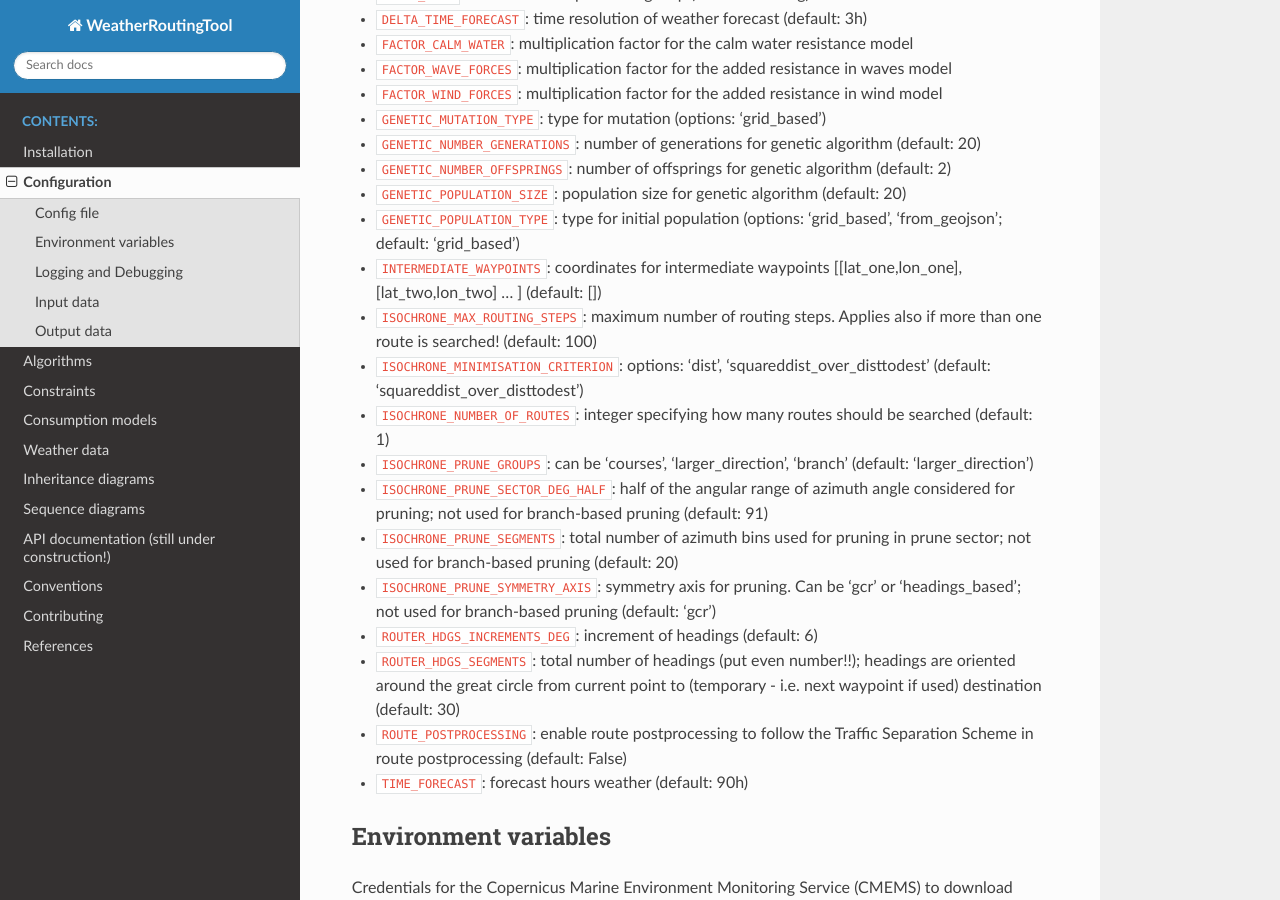
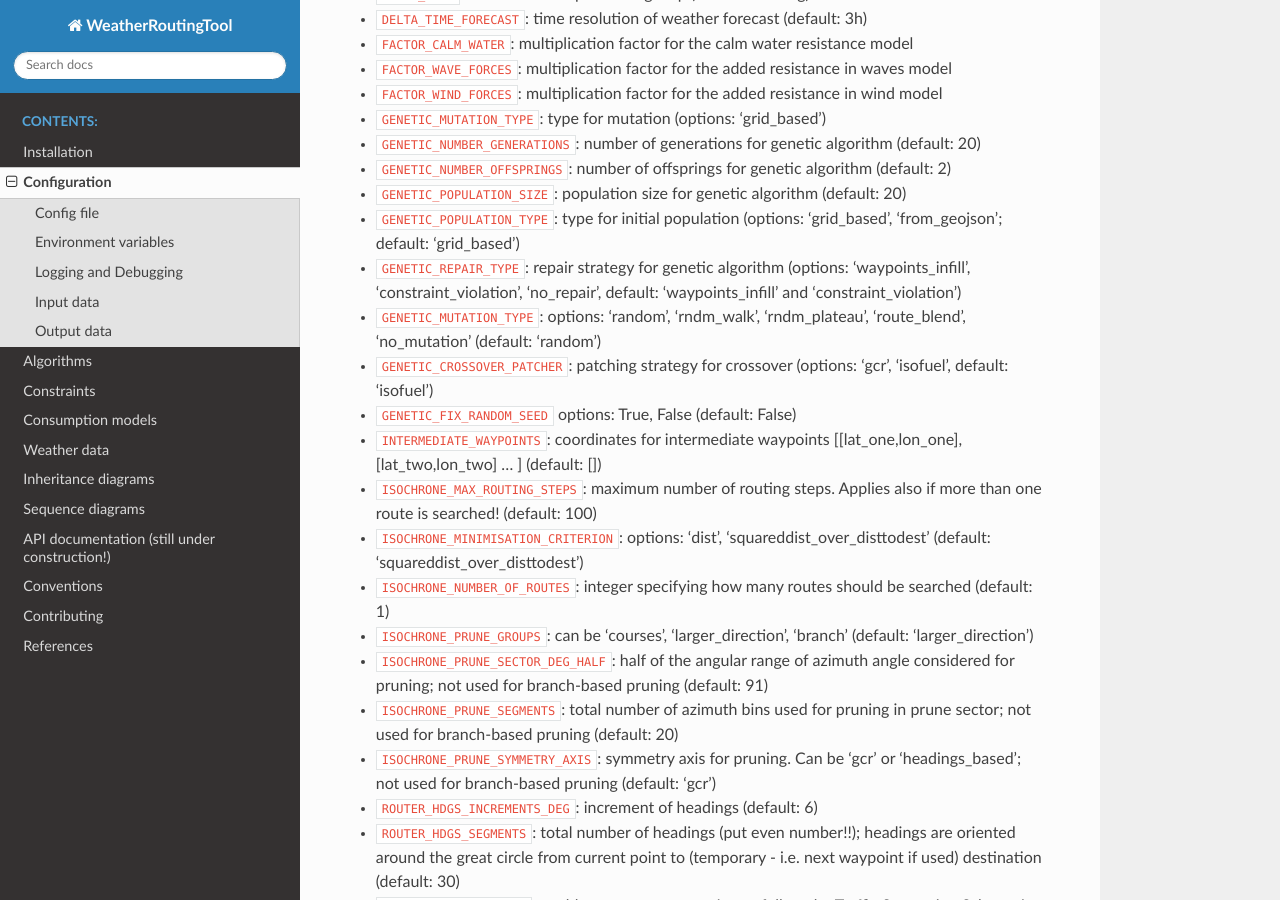
Before and after one commit to 52North/WeatherRoutingTool, a Sphinx documentation site: the page built from docs/source/configuration.rst, in a window 1280 px wide and 900 px high, scrolled down 2466 px. Built offline with Sphinx 7.4.7 and the Read the Docs theme 3.1.0, drawn with Linux system fonts in a browser that asks for light colours.

Commit message:
docu: add new config variables

```diff
--- a/docs/source/configuration.rst
+++ b/docs/source/configuration.rst
@@ -99,6 +99,10 @@ The following lists contain information on each variable which can be set. The c
 - ``GENETIC_NUMBER_OFFSPRINGS``: number of offsprings for genetic algorithm (default: 2)
 - ``GENETIC_POPULATION_SIZE``: population size for genetic algorithm (default: 20)
 - ``GENETIC_POPULATION_TYPE``: type for initial population (options: 'grid_based', 'from_geojson'; default: 'grid_based')
+- ``GENETIC_REPAIR_TYPE``: repair strategy for genetic algorithm (options: 'waypoints_infill', 'constraint_violation', 'no_repair', default: 'waypoints_infill' and 'constraint_violation')
+- ``GENETIC_MUTATION_TYPE``: options: 'random', 'rndm_walk', 'rndm_plateau', 'route_blend', 'no_mutation' (default: 'random')
+- ``GENETIC_CROSSOVER_PATCHER``: patching strategy for crossover (options: 'gcr', 'isofuel', default: 'isofuel')
+- ``GENETIC_FIX_RANDOM_SEED`` options: True, False (default: False)
 - ``INTERMEDIATE_WAYPOINTS``: coordinates for intermediate waypoints [[lat_one,lon_one], [lat_two,lon_two] ... ] (default: [])
 - ``ISOCHRONE_MAX_ROUTING_STEPS``: maximum number of routing steps. Applies also if more than one route is searched! (default: 100)
 - ``ISOCHRONE_MINIMISATION_CRITERION``: options: 'dist', 'squareddist_over_disttodest' (default: 'squareddist_over_disttodest')
```
